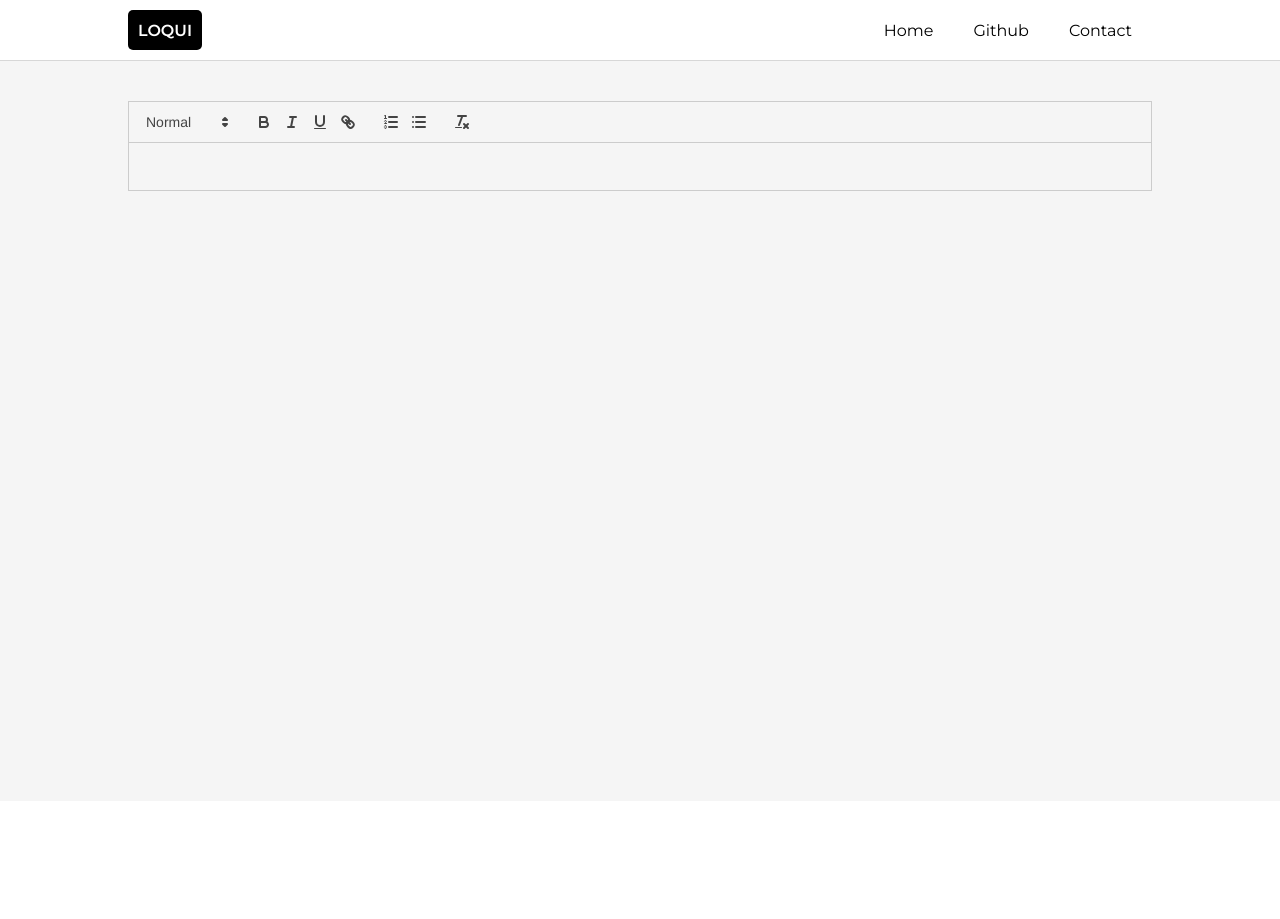
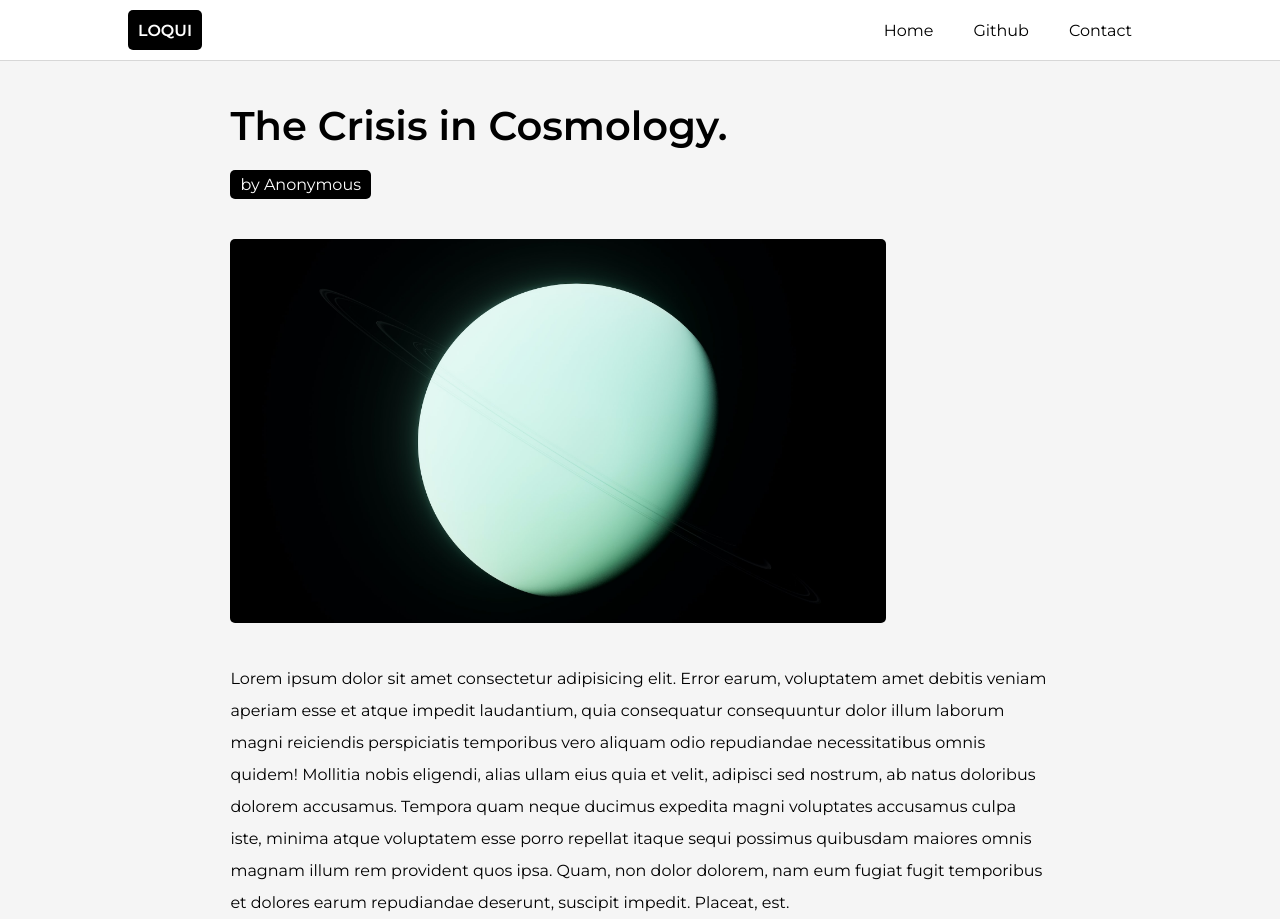
Before and after one commit to thenu-k/loqui, a Next.js app: page /post/1 in a window 1280 px wide. Before the commit the page ends 801 px from the top, so only its background shows below. Built offline with nearby package versions, Linux system fonts and the light colour scheme.

Commit message:
post page content checkpoint

```diff
--- a/Components/Pages/Post/Content/Content.js
+++ b/Components/Pages/Post/Content/Content.js
@@ -1,20 +1,26 @@
 import * as S from './Content.styled'
-import React, { useState } from 'react';
-import ReactQuill from 'react-quill';
-import 'react-quill/dist/quill.snow.css';
 
 const Content = () => {
-    const [value, setValue] = useState('');
-    const genHTML = () => {
-        return {
-            __html: `${value}`
-        }
+    const data = {
+        imageURL: '/landing10.jpg',
+        title: 'The Crisis in Cosmology.',
+        userName: 'Anonymous',
+        about: 'Lorem, ipsum dolor sit amet consectetur adipisicing elit. Neque, quam!',
+        postID: '205'
     }
     return (
-        <S.ContentContainer>
-            <ReactQuill theme="snow" value={value} onChange={setValue} />
-            <div className="test">
-                {value}
+        <S.ContentContainer className='center'>
+            <div className="inner content">
+                <div className="meta">
+                    <h1>{data.title}</h1>
+                    <span>by {data.userName}</span>
+                </div>
+                <div className="image" style={{backgroundImage: `url('${data.imageURL}')`}}></div>
+                <div className="text">
+                    <p>
+                        Lorem ipsum dolor sit amet consectetur adipisicing elit. Error earum, voluptatem amet debitis veniam aperiam esse et atque impedit laudantium, quia consequatur consequuntur dolor illum laborum magni reiciendis perspiciatis temporibus vero aliquam odio repudiandae necessitatibus omnis quidem! Mollitia nobis eligendi, alias ullam eius quia et velit, adipisci sed nostrum, ab natus doloribus dolorem accusamus. Tempora quam neque ducimus expedita magni voluptates accusamus culpa iste, minima atque voluptatem esse porro repellat itaque sequi possimus quibusdam maiores omnis magnam illum rem provident quos ipsa. Quam, non dolor dolorem, nam eum fugiat fugit temporibus et dolores earum repudiandae deserunt, suscipit impedit. Placeat, est.
+                    </p>
+                </div>
             </div>
         </S.ContentContainer>
     );
--- a/Components/Pages/Post/Content/Content.styled.js
+++ b/Components/Pages/Post/Content/Content.styled.js
@@ -2,7 +2,35 @@ import styled from "styled-components";
 
 export const ContentContainer = styled.div`
     width: 100%;
-    & .rdw-editor-main{
-        background-color: white;
+    & .content.inner{
+        width: 80%;
+        display: flex;
+        flex-direction: column;
+        & .meta{
+            width: 100%;
+            display: flex; flex-direction: column;
+            margin-bottom: 40px;
+            & h1{
+                font-size: 2.5em; font-weight: 600;
+                margin-bottom: 20px;
+            }
+            & span{
+                width: fit-content;
+                padding: 5px 10px;
+                background-color: black; color: white;
+                border-radius: 5px;
+            }
+        }
+        & .image{
+            width: 80%; height:clamp(300px,30vw,500px); background-color: black;
+            min-width: 400px;
+            margin-bottom: 40px;
+            border-radius: 5px;
+            background-position: center; background-size: cover;
+            background-repeat: no-repeat;
+        }
+        & .text{
+            & *{line-height: 2}
+        }
     }
 `
--- a/package.json
+++ b/package.json
@@ -16,6 +16,7 @@
     "react": "18.2.0",
     "react-dom": "18.2.0",
     "react-draft-wysiwyg": "^1.15.0",
+    "react-markdown": "^8.0.4",
     "react-quill": "^2.0.0",
     "styled-components": "^5.3.6"
   }
```
Also changed, not shown: 1 other file (tests, documents, lock files or other folders).
